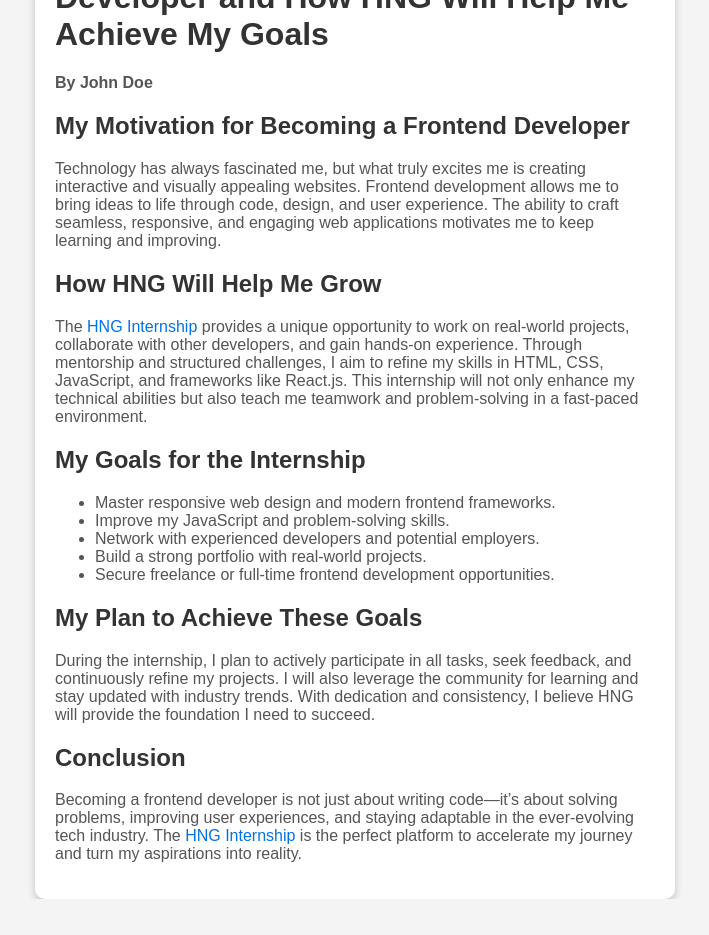
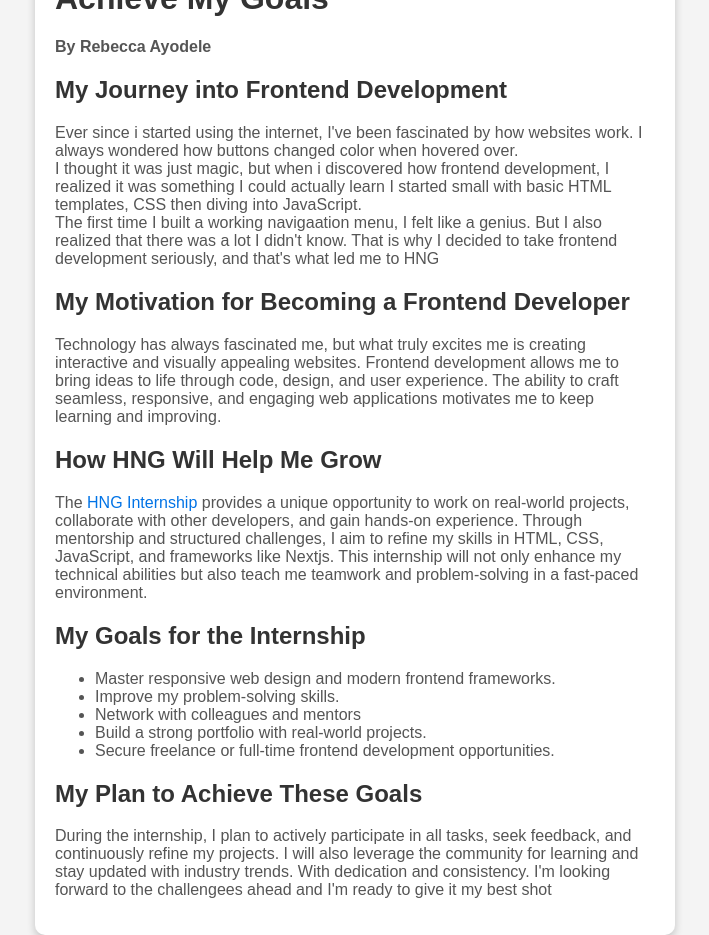
Before and after one commit to RebeccaAyodele/Blogpage, a plain HTML site: page index.html in a window 1280 px wide. Shown: the whole page, without its empty margins (285-994 px from the left). Before the commit the page ends 899 px from the top, so only its background shows below. Drawn offline with Linux system fonts and the light colour scheme.

Commit message:
Update index.html

```diff
--- a/index.html
+++ b/index.html
@@ -9,28 +9,28 @@
 <body>
     <div class="blog-container">
         <h1>Why I Want to Be a Front-End Developer and How HNG Will Help Me Achieve My Goals</h1>
-        <p><strong>By John Doe</strong></p>
+        <p><strong>By Rebecca Ayodele</strong></p>
+
+        <h2>My Journey into Frontend Development</h2>
+        <p>Ever since i started using the internet, I've been fascinated by how websites work. I always wondered how buttons changed color  when hovered over.<br> I thought it was just magic, but when i discovered how frontend development, I realized it was something I could actually learn
+            I started small with basic HTML templates, CSS then diving into JavaScript.<br> The first time I built a working navigaation menu, I felt like a genius.
+            But I also realized that there was a lot I didn't know. That is why I decided to take frontend development seriously, and that's what led me to HNG
+        </p>
 
         <h2>My Motivation for Becoming a Frontend Developer</h2>
         <p>Technology has always fascinated me, but what truly excites me is creating interactive and visually appealing websites. Frontend development allows me to bring ideas to life through code, design, and user experience. The ability to craft seamless, responsive, and engaging web applications motivates me to keep learning and improving.</p>
 
         <h2>How HNG Will Help Me Grow</h2>
-        <p>The <a href="https://hng.tech/hire/reactjs-developers" target="_blank">HNG Internship</a> provides a unique opportunity to work on real-world projects, collaborate with other developers, and gain hands-on experience. Through mentorship and structured challenges, I aim to refine my skills in HTML, CSS, JavaScript, and frameworks like React.js. This internship will not only enhance my technical abilities but also teach me teamwork and problem-solving in a fast-paced environment.</p>
+        <p>The <a href="https://hng.tech/hire/nextjs-developers" target="_blank">HNG Internship</a> provides a unique opportunity to work on real-world projects, collaborate with other developers, and gain hands-on experience. Through mentorship and structured challenges, I aim to refine my skills in HTML, CSS, JavaScript, and frameworks like Nextjs. This internship will not only enhance my technical abilities but also teach me teamwork and problem-solving in a fast-paced environment.</p>
 
         <h2>My Goals for the Internship</h2>
         <ul>
             <li>Master responsive web design and modern frontend frameworks.</li>
-            <li>Improve my JavaScript and problem-solving skills.</li>
-            <li>Network with experienced developers and potential employers.</li>
+            <li>Improve my problem-solving skills.</li>
+            <li>Network with colleagues and mentors</li>
             <li>Build a strong portfolio with real-world projects.</li>
             <li>Secure freelance or full-time frontend development opportunities.</li>
         </ul>
 
         <h2>My Plan to Achieve These Goals</h2>
-        <p>During the internship, I plan to actively participate in all tasks, seek feedback, and continuously refine my projects. I will also leverage the community for learning and stay updated with industry trends. With dedication and consistency, I believe HNG will provide the foundation I need to succeed.</p>
-
-        <h2>Conclusion</h2>
-        <p>Becoming a frontend developer is not just about writing code—it’s about solving problems, improving user experiences, and staying adaptable in the ever-evolving tech industry. The <a href="https://hng.tech/hire/javascript-developers" target="_blank">HNG Internship</a> is the perfect platform to accelerate my journey and turn my aspirations into reality.</p>
-    </div>
-</body>
-</html
+        <p>During the internship, I plan to actively participate in all tasks, seek feedback, and continuously refine my projects. I will also leverage the community for learning and stay updated with industry trends. With dedication and consistency. I'm looking forward to the challengees ahead and I'm ready to give it my best shot</p>
```
